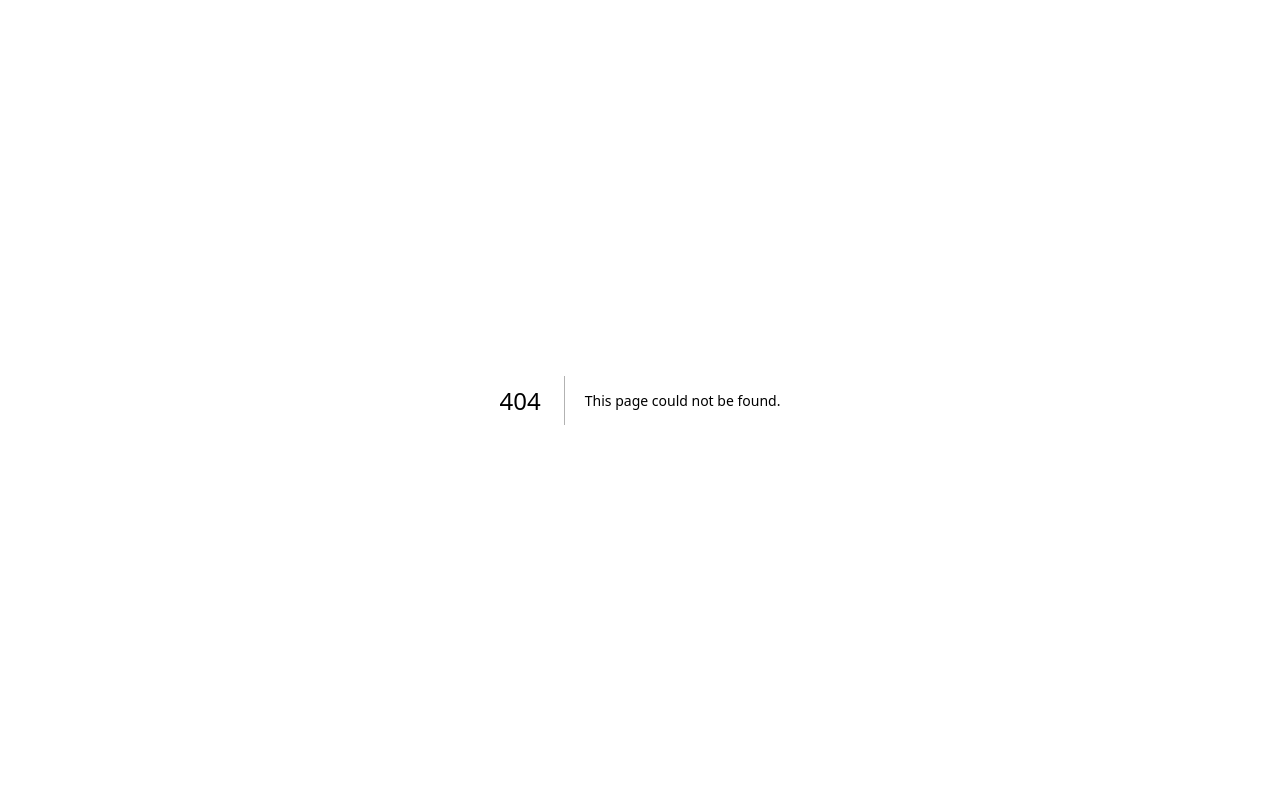
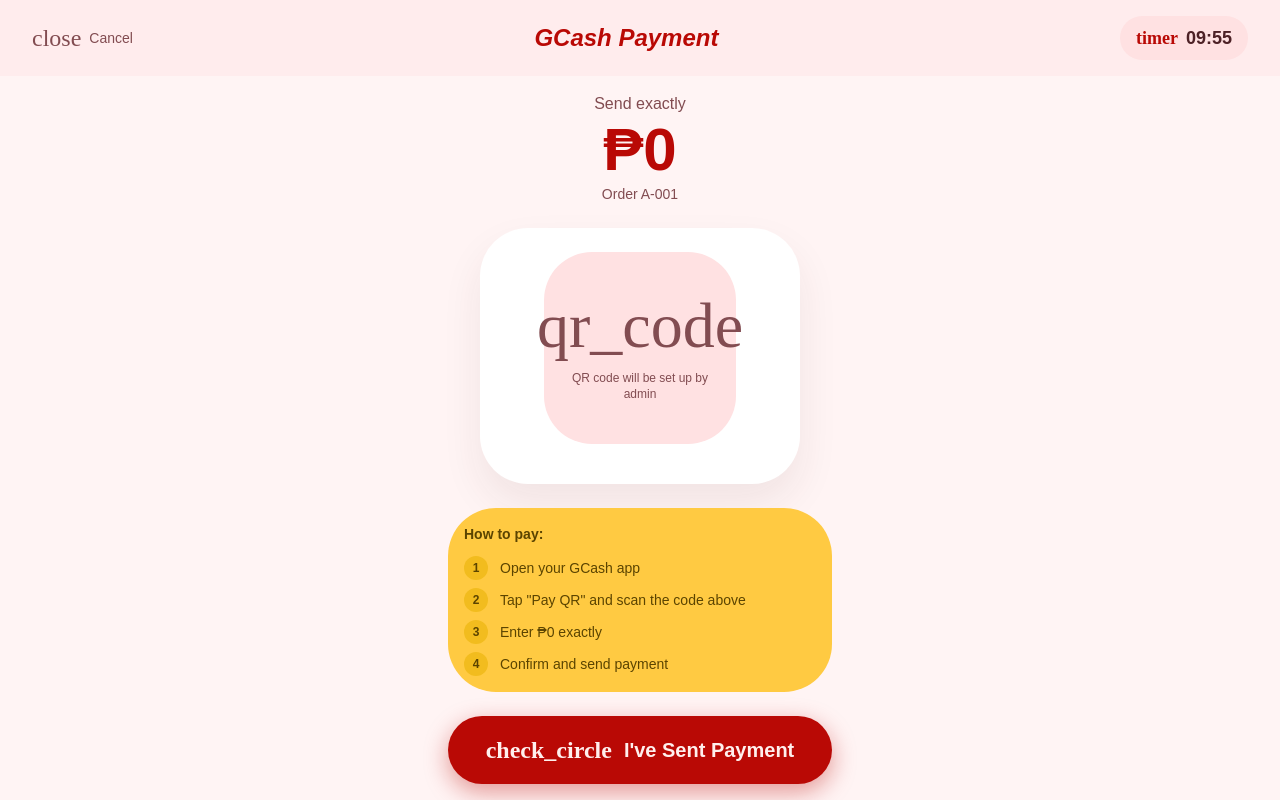
Before and after one commit to Rivera-C598/CanteenKiosk, a Next.js app: page /payment/gcash in a window 1280 px wide. Before the commit this address had no page. Built offline with nearby package versions, Linux system fonts and the light colour scheme; no server answers; the database is empty.

Commit message:
add gcash qr payment screen with countdown

```diff
--- /dev/null
+++ b/src/app/(kiosk)/payment/gcash/page.tsx
@@ -0,0 +1,165 @@
+'use client'
+
+import { useSearchParams, useRouter } from 'next/navigation'
+import { useEffect, useState, Suspense } from 'react'
+import { Icon } from '@/components/shared/Icon'
+
+function GCashContent() {
+  const searchParams = useSearchParams()
+  const router = useRouter()
+  const orderNumber = searchParams.get('order') ?? 'A-001'
+  const amount = searchParams.get('amount') ?? '0'
+  const [timeLeft, setTimeLeft] = useState(600) // 10 minutes
+  const [gcashAccount, setGcashAccount] = useState<{
+    accountName: string
+    accountNumber: string
+    qrCodeImage: string
+  } | null>(null)
+  const [expired, setExpired] = useState(false)
+
+  useEffect(() => {
+    fetch('/api/gcash/active')
+      .then(r => r.json())
+      .then(data => setGcashAccount(data))
+      .catch(() => {})
+  }, [])
+
+  useEffect(() => {
+    if (timeLeft <= 0) {
+      setExpired(true)
+      return
+    }
+    const t = setTimeout(() => setTimeLeft(prev => prev - 1), 1000)
+    return () => clearTimeout(t)
+  }, [timeLeft])
+
+  const minutes = Math.floor(timeLeft / 60)
+  const seconds = timeLeft % 60
+  const isUrgent = timeLeft <= 60
+
+  const handlePaid = () => {
+    router.push(`/confirmed?order=${orderNumber}&method=gcash`)
+  }
+
+  const handleCancel = () => {
+    router.push('/')
+  }
+
+  return (
+    <div className="h-screen w-screen flex flex-col bg-background overflow-hidden">
+      {/* Header */}
+      <header className="flex items-center justify-between px-8 py-4 bg-surface-container-low shrink-0">
+        <button
+          onClick={handleCancel}
+          className="flex items-center gap-2 text-on-surface-variant active:scale-95 transition-transform"
+        >
+          <Icon name="close" size={24} />
+          <span className="font-body text-sm font-medium">Cancel</span>
+        </button>
+        <div className="text-2xl font-black italic text-primary" style={{ fontFamily: 'Plus Jakarta Sans, sans-serif' }}>
+          GCash Payment
+        </div>
+        {/* Countdown */}
+        <div className={`flex items-center gap-2 px-4 py-2 rounded-full font-headline font-black text-lg ${
+          isUrgent ? 'bg-error text-on-error' : 'bg-surface-container text-on-surface'
+        }`} style={{ fontFamily: 'Plus Jakarta Sans, sans-serif' }}>
+          <Icon name="timer" size={18} className={isUrgent ? 'text-on-error' : 'text-primary'} />
+          {String(minutes).padStart(2, '0')}:{String(seconds).padStart(2, '0')}
+        </div>
+      </header>
+
+      {expired ? (
+        <div className="flex-1 flex flex-col items-center justify-center gap-6 px-8">
+          <Icon name="timer_off" size={64} className="text-error" />
+          <h2 className="font-headline font-black text-2xl text-on-surface text-center" style={{ fontFamily: 'Plus Jakarta Sans, sans-serif' }}>
+            Payment Time Expired
+          </h2>
+          <p className="text-on-surface-variant text-center max-w-sm">
+            Your order has been cancelled. Please start a new order.
+          </p>
+          <button
+            onClick={() => router.push('/')}
+            className="btn-primary"
+          >
+            Start New Order
+          </button>
+        </div>
+      ) : (
+        <div className="flex-1 flex flex-col items-center justify-center px-8 gap-6 overflow-y-auto py-4">
+          {/* Amount */}
+          <div className="text-center">
+            <p className="text-on-surface-variant font-medium mb-1">Send exactly</p>
+            <p className="font-headline font-black text-6xl text-primary" style={{ fontFamily: 'Plus Jakarta Sans, sans-serif' }}>
+              ₱{parseFloat(amount).toFixed(0)}
+            </p>
+            <p className="text-on-surface-variant text-sm mt-1">Order {orderNumber}</p>
+          </div>
+
+          {/* QR Code area */}
+          <div className="bg-surface-container-lowest rounded-xl p-6 shadow-ambient flex flex-col items-center gap-4 w-full max-w-xs">
+            {gcashAccount?.qrCodeImage ? (
+              <img
+                src={gcashAccount.qrCodeImage}
+                alt="GCash QR Code"
+                className="w-48 h-48 object-contain"
+              />
+            ) : (
+              <div className="w-48 h-48 bg-surface-container rounded-xl flex flex-col items-center justify-center gap-3">
+                <Icon name="qr_code" size={64} className="text-on-surface-variant" />
+                <p className="text-xs text-on-surface-variant text-center px-4">
+                  QR code will be set up by admin
+                </p>
+              </div>
+            )}
+            {gcashAccount && (
+              <div className="text-center">
+                <p className="font-headline font-bold text-on-surface text-sm" style={{ fontFamily: 'Plus Jakarta Sans, sans-serif' }}>
+                  {gcashAccount.accountName}
+                </p>
+                <p className="text-on-surface-variant text-sm">{gcashAccount.accountNumber}</p>
+              </div>
+            )}
+          </div>
+
+          {/* Steps */}
+          <div className="w-full max-w-sm bg-secondary-container rounded-xl p-4">
+            <p className="font-headline font-bold text-on-secondary-container text-sm mb-3" style={{ fontFamily: 'Plus Jakarta Sans, sans-serif' }}>
+              How to pay:
+            </p>
+            {[
+              { icon: 'smartphone', text: 'Open your GCash app' },
+              { icon: 'qr_code_scanner', text: 'Tap "Pay QR" and scan the code above' },
+              { icon: 'payments', text: `Enter ₱${parseFloat(amount).toFixed(0)} exactly` },
+              { icon: 'send', text: 'Confirm and send payment' },
+            ].map((step, i) => (
+              <div key={i} className="flex items-center gap-3 mb-2 last:mb-0">
+                <div className="w-6 h-6 rounded-full bg-secondary-fixed-dim flex items-center justify-center shrink-0">
+                  <span className="font-headline font-black text-xs text-on-secondary-container" style={{ fontFamily: 'Plus Jakarta Sans, sans-serif' }}>{i + 1}</span>
+                </div>
+                <p className="text-on-secondary-container text-sm">{step.text}</p>
+              </div>
+            ))}
+          </div>
+
+          {/* CTA */}
+          <button
+            onClick={handlePaid}
+            className="w-full max-w-sm bg-primary text-on-primary rounded-xl px-6 py-5 font-headline font-black text-xl shadow-primary-glow active:scale-[0.98] transition-transform duration-150 flex items-center justify-center gap-3"
+            style={{ fontFamily: 'Plus Jakarta Sans, sans-serif' }}
+          >
+            <Icon name="check_circle" size={24} className="text-on-primary" filled />
+            I&apos;ve Sent Payment
+          </button>
+        </div>
+      )}
+    </div>
+  )
+}
+
+export default function GCashPaymentPage() {
+  return (
+    <Suspense>
+      <GCashContent />
+    </Suspense>
+  )
+}
--- a/src/app/(kiosk)/payment/page.tsx
+++ b/src/app/(kiosk)/payment/page.tsx
@@ -31,7 +31,11 @@
       if (!res.ok) throw new Error('Order failed')
       const order = await res.json()
       clearCart()
-      router.push(`/confirmed?order=${order.orderNumber}&method=${selected}`)
+      if (selected === 'gcash') {
+        router.push(`/payment/gcash?order=${order.orderNumber}&amount=${totalAmount}`)
+      } else {
+        router.push(`/confirmed?order=${order.orderNumber}&method=${selected}`)
+      }
     } catch {
       setError('Something went wrong. Please try again.')
       setLoading(false)
--- /dev/null
+++ b/src/app/api/gcash/active/route.ts
@@ -0,0 +1,17 @@
+import { NextResponse } from 'next/server'
+import { prisma } from '@/lib/prisma'
+
+export async function GET() {
+  try {
+    const account = await prisma.gCashAccount.findFirst({
+      where: { isActive: true },
+    })
+    if (!account) {
+      return NextResponse.json({ error: 'No active GCash account' }, { status: 404 })
+    }
+    return NextResponse.json(account)
+  } catch (error) {
+    console.error('GCash active error:', error)
+    return NextResponse.json({ error: 'Failed to fetch GCash account' }, { status: 500 })
+  }
+}
```
